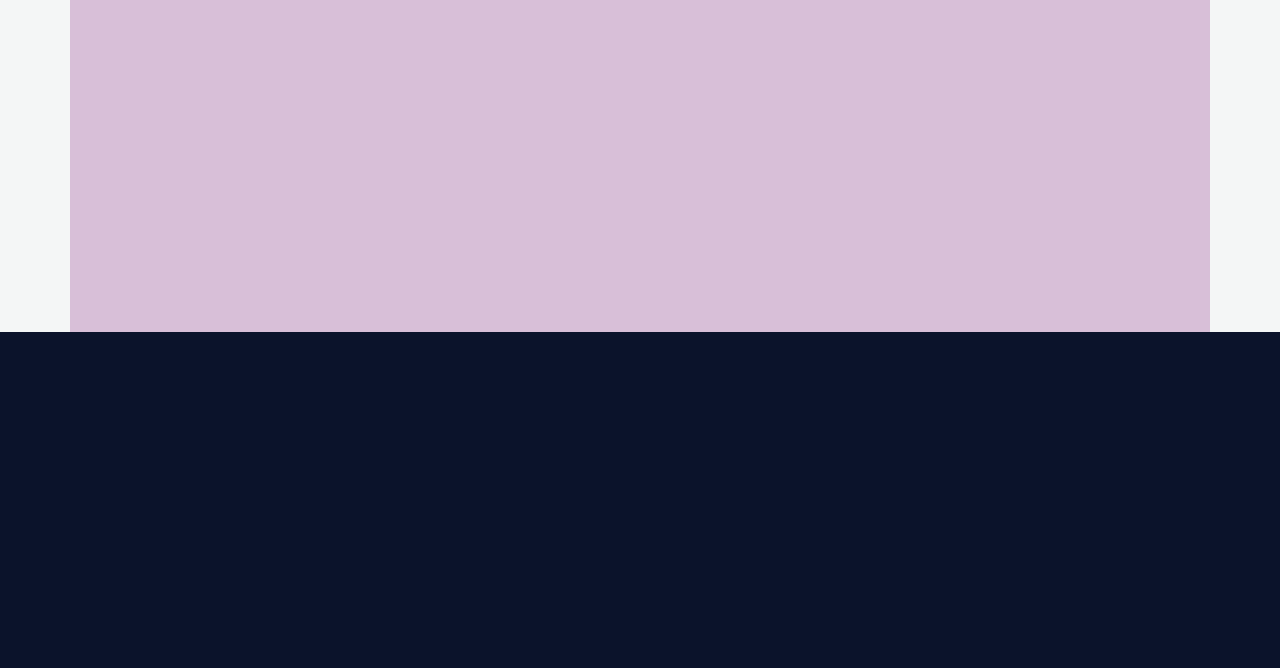
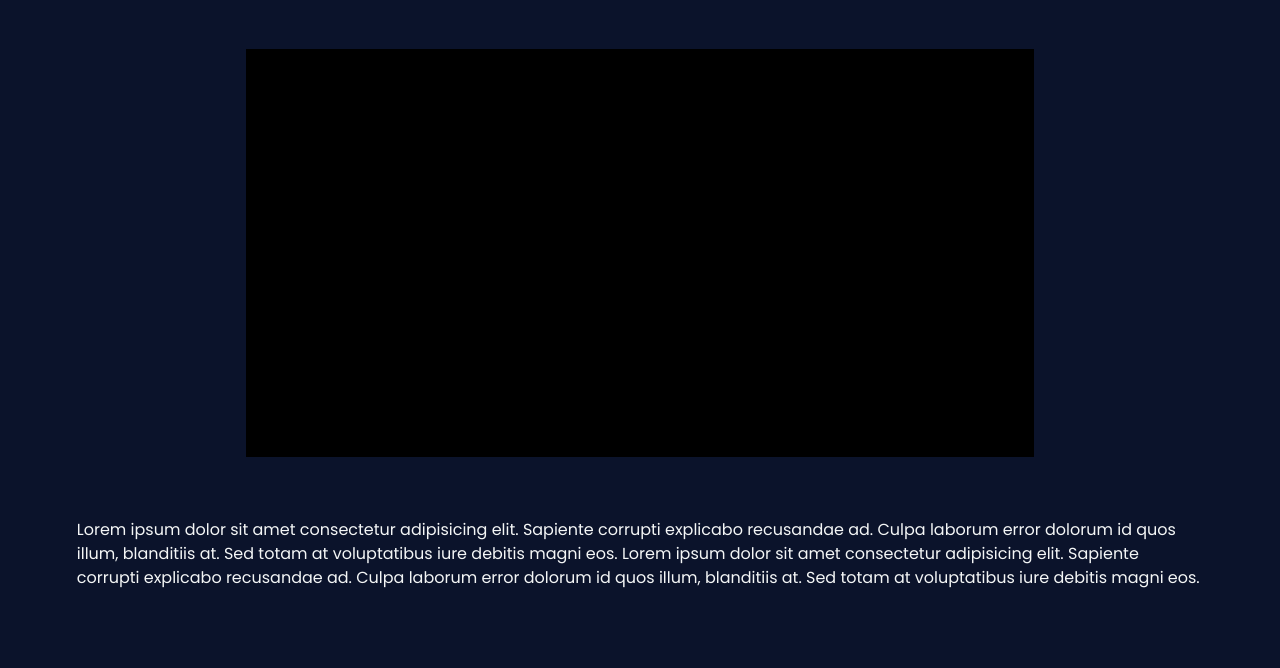
Before and after one commit to TheJonaCode/NASA_API, a plain HTML site: page index.html in a window 1280 px wide. Shown: the part 744-1412 px from the top of the page. Before the commit the page ends 1076 px from the top, so only its background shows below. Drawn offline with Linux system fonts and the light colour scheme.

Commit message:
fix navbar

```diff
--- a/css/styles.css
+++ b/css/styles.css
@@ -1,9 +1,7 @@
 /*BODY*/
 
 body {
-    background: url('../media/bg.png') #0b132b;
-    background-size: 100%;
-    background-position: initial;
+    background-color: #0b132b;
 }
 
 
@@ -42,7 +40,10 @@ body {
 /*VISUAL*/
 
 .visual {
-    height: 500px;
+    height: 600px;
+    background: url('../media/bg.png') #0b132b;
+    background-size: 100%;
+    background-position: initial;
 }
 
 
@@ -145,11 +146,48 @@ body {
 /*CONTENIDO*/
 
 .content {
-    height: 500px;
-    background-color: #f4f6f6;
+    height: 800px;
+    background-color: #0b132b;
+    display: flex;
+    justify-content: center;
 }
 
-.container-sm {
-    height: 100%;
-    background-color: thistle;
+.cont_articles {
+    width: 88%;
+    margin-top: 20px;
 }
+
+.cont_articles h1 {
+    margin-top: 1%;
+}
+
+.cont_articles h1,
+.cont_articles h2,
+.desc__container {
+    color: #f4f6f6;
+    font-family: 'Poppins', sans-serif;
+}
+
+.apot__focus {
+    margin-top: 3%;
+}
+
+.picture {
+    height: 480px;
+    display: flex;
+    justify-content: center;
+}
+
+.pic__container {
+    width: 70%;
+    height: 85%;
+    margin-top: 3%;
+    background-color: #000;
+}
+
+.description {
+    margin-top: 2%;
+    height: 150px;
+    display: flex;
+    justify-content: center;
+}
--- a/index.html
+++ b/index.html
@@ -17,6 +17,8 @@
 </head>
 
 <body style="background-color: #0b132b;">
+
+    <div class="visual">
         <div class="div__container">
             <nav class="navbar navbar-expand-lg">
                 <div class="container-fluid">
@@ -34,9 +36,6 @@
                 </div>
             </nav>
         </div>
-
-
-    <div class="visual">
         <div class="title_APOD" data-aos="fade-down-left">
             <h1>NASA</h1>
             <h1><span class="text__highligth">ASTRONOMY</span></h1>
@@ -53,8 +52,22 @@
         </div>
     </div>
     <div class="content">
-        <div class="container-sm">
-
+        <div class="cont_articles">
+            <div class="apot">
+                <h1>Today's picture:</h1>
+                <h2>Image title</h2>
+                <div class="apot__focus">
+                    <div class="picture">
+                        <div class="pic__container"></div>
+                    </div>
+                    <div class="description">
+                        <p class="desc__container">
+                            Lorem ipsum dolor sit amet consectetur adipisicing elit. Sapiente corrupti explicabo recusandae ad. Culpa laborum error dolorum id quos illum, blanditiis at. Sed totam at voluptatibus iure debitis magni eos. Lorem ipsum dolor sit amet consectetur adipisicing
+                            elit. Sapiente corrupti explicabo recusandae ad. Culpa laborum error dolorum id quos illum, blanditiis at. Sed totam at voluptatibus iure debitis magni eos.
+                        </p>
+                    </div>
+                </div>
+            </div>
         </div>
     </div>
 
```
Lines whose indentation alone changed are shown as unchanged.
